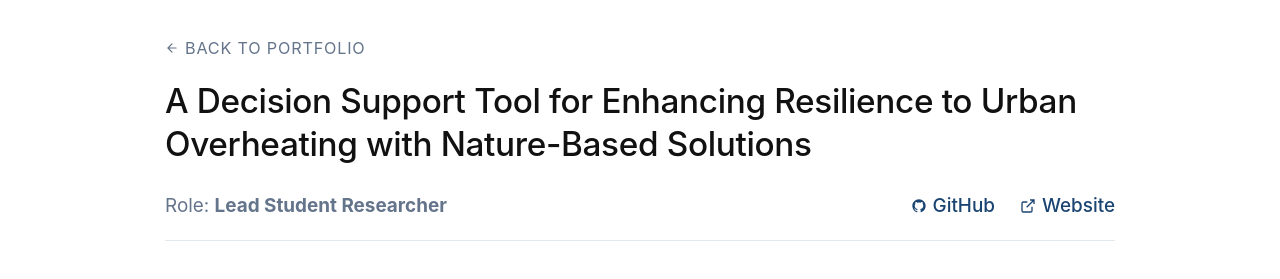
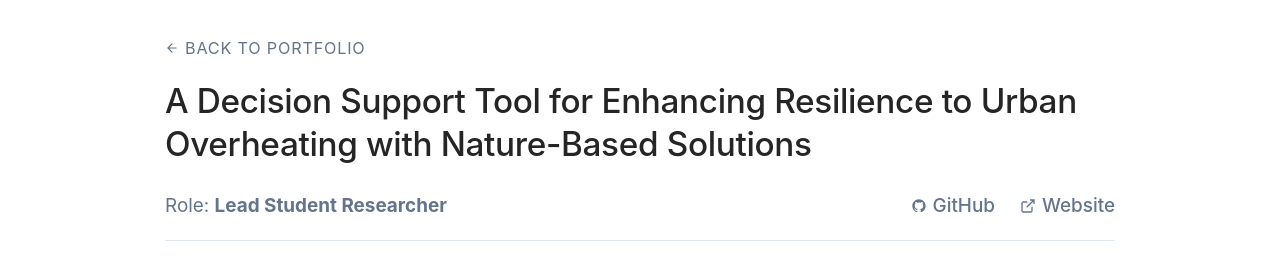
Before and after one commit to Seab0t/Seab0t.github.io, a Jekyll site: the page built from _portfolio/portfolio-NbS.md, in a window 1280 px wide. Shown: the top 279 px of the page. Built offline with Jekyll 4.4.1, drawn with Linux system fonts in a browser that asks for light colours; a script bundle is joined from its source files by our own code; library files that are not in the unit come from our copies.

Commit message:
Update portfolio-item.html

```diff
--- a/_layouts/portfolio-item.html
+++ b/_layouts/portfolio-item.html
@@ -34,7 +34,7 @@ layout: default
     line-height: 1.3;
     letter-spacing: -0.01em;
     margin: 0 0 25px 0;
-    color: #111111;
+    color: #252525;
   }
 
   /* 核心对齐：Flex 布局 */
@@ -55,7 +55,7 @@ layout: default
   /* 核心：将原本突兀的粗体削减为 500 字重，颜色微调为比周围略深的深灰 */
   .meta-left-role .role-highlight {
     font-weight: 500;
-    color: #333333;
+    color: #4d4d4d;
     margin-left: 2px;
   }
 
@@ -65,19 +65,19 @@ layout: default
     gap: 25px;
   }
 
-  /* 🎯 严格修改：右侧链接完美卡死在 1.05rem 与 #1a4471 蓝黑 */
-  .academic-action-link {
+.academic-action-link {
     display: inline-flex;
     align-items: center;
     gap: 6px;
-    font-size: 1.05rem; /* 严格对齐 1.05rem */
-    font-weight: 500;   /* 严格对齐 500 字重，和左侧高亮绝对平等 */
+    font-size: 1.05rem;
+    font-weight: 500;   /* 严格对齐 500 字重 */
+    color: #64748b !important; /* 👈 强行抹去蓝黑色，全面对齐 #64748b */
+    text-decoration: none !important;
+    transition: color 0.2s;
+  }
+  /* 鼠标悬停时才显现标志性的蓝黑色，提供精致的交互反馈 */
+  .academic-action-link:hover {
     color: #1a4471 !important;
-    text-decoration: none !important;
-    transition: opacity 0.2s;
-  }
-  .academic-action-link:hover {
-    opacity: 0.7;
     text-decoration: underline !important;
   }
 
```
